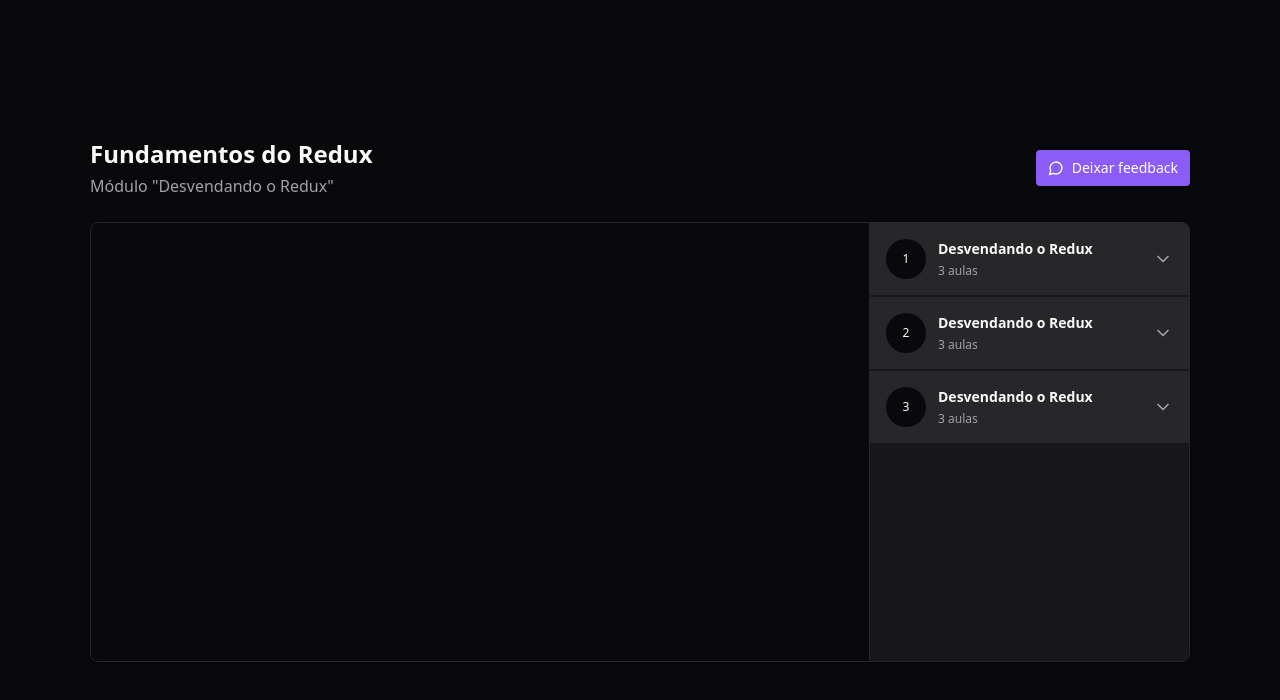
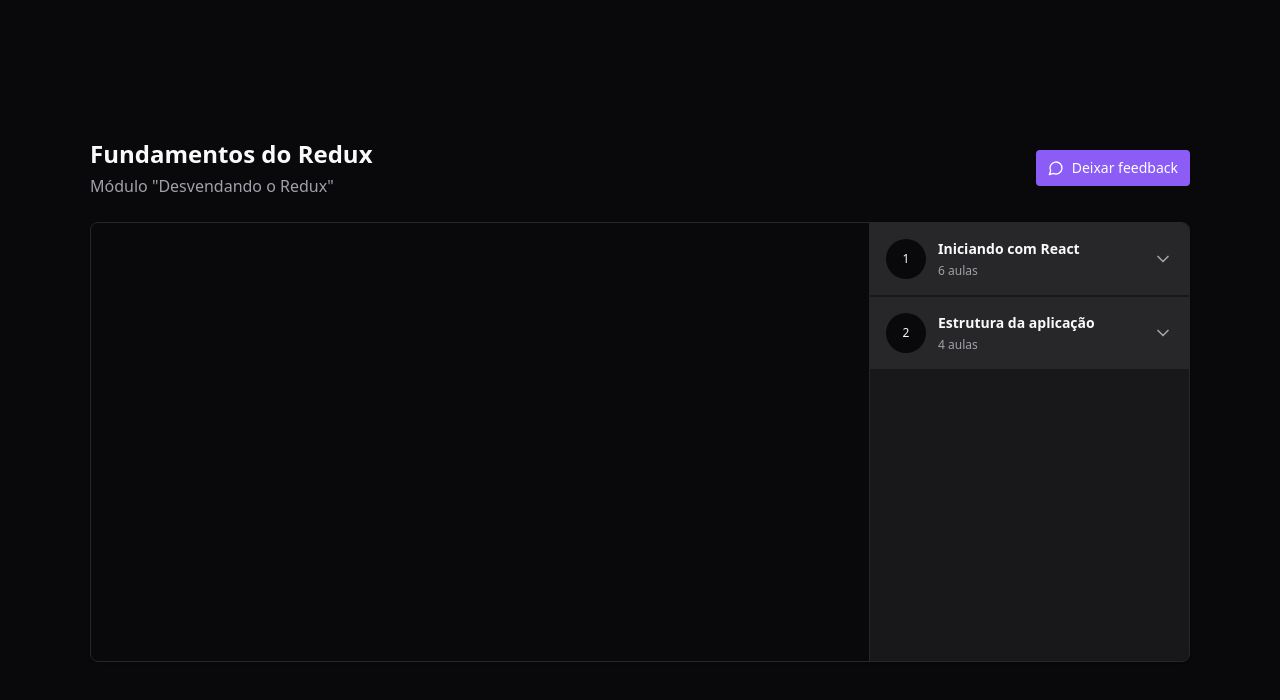
Before and after one commit to yuri-ruas/ignite-redux-zustand, a React (Vite) app: page / in a window 1280 px wide. Shown: the top 700 px of the page. Built offline with nearby package versions, Linux system fonts and the light colour scheme.

Commit message:
aplicação com redux: criando reducer do player

```diff
--- a/src/components/Module.tsx
+++ b/src/components/Module.tsx
@@ -2,6 +2,7 @@
 
 import { ChevronDown } from 'lucide-react'
 import { Lesson } from './Lesson'
+import { useAppSelector } from '../store';
 
 interface ModuleProps {
   moduleIndex: number
@@ -10,6 +11,10 @@
 }
 
 export function Module({ moduleIndex, title, amountOfLessons }: ModuleProps) {
+  const lessons = useAppSelector(state => {
+    return state.player.course.modules[moduleIndex].lessons
+  })
+
   return (
     <Collapsible.Root className="group">
       <Collapsible.Trigger className=" flex w-full items-center gap-3 bg-zinc-800 p-4">
@@ -27,9 +32,15 @@
 
       <Collapsible.Content>
         <nav className="relative flex flex-col gap-4 p-6">
-          <Lesson title="Fundamentos do Redux" duration="09:13" />
-          <Lesson title="Fundamentos do Redux" duration="09:13" />
-          <Lesson title="Fundamentos do Redux" duration="09:13" />
+          {lessons.map(lesson => {
+            return (
+              <Lesson
+                key={lesson.id}
+                title={lesson.title}
+                duration={lesson.duration}
+              />
+            )
+          })}
         </nav>
       </Collapsible.Content>
     </Collapsible.Root>
--- a/src/pages/Player.tsx
+++ b/src/pages/Player.tsx
@@ -2,8 +2,13 @@
 import { Header } from '../components/Header'
 import { Video } from '../components/Video'
 import { Module } from '../components/Module'
+import { useAppSelector } from '../store'
 
 export function Player() {
+  const modules = useAppSelector(state => {
+    return state.player.course.modules
+  })
+
   return (
     <div className="h-screen bg-zinc-950 text-zinc-50 flex justify-center items-center">
       <div className="flex w-[1100px] flex-col gap-6">
@@ -22,9 +27,16 @@
           </div>
 
           <aside className="w-80 divide-y-2 divide-zinc-900 absolute top-0 bottom-0 right-0 border-l border-zinc-800 bg-zinc-900 overflow-y-scroll scrollbar scrollbar-thin scrollbar-track-zinc-950 scrollbar-thumb-zinc-800">
-            <Module moduleIndex={0} title="Desvendando o Redux" amountOfLessons={3} />
-            <Module moduleIndex={1} title="Desvendando o Redux" amountOfLessons={3} />
-            <Module moduleIndex={2} title="Desvendando o Redux" amountOfLessons={3} />
+            {modules.map((module, index) => {
+              return (
+                <Module
+                  key={module.id}
+                  moduleIndex={index}
+                  title={module.title}
+                  amountOfLessons={module.lessons.length}
+                />
+              )
+            })}
           </aside>
         </main>
       </div>
--- a/src/store/index.ts
+++ b/src/store/index.ts
@@ -1,8 +1,11 @@
 import { configureStore } from '@reduxjs/toolkit'
 import { useSelector, TypedUseSelectorHook} from 'react-redux'
+import { player } from './slices/player'
 
 export const store = configureStore({
-  reducer: {}
+  reducer: {
+    player
+  }
 })
 
 export type RootState = ReturnType<typeof store.getState>
--- /dev/null
+++ b/src/store/slices/player.ts
@@ -0,0 +1,37 @@
+import { createSlice } from "@reduxjs/toolkit";
+
+const playerSlice = createSlice({
+  name: 'player',
+  initialState: {
+    course: {
+      modules: [
+        {
+          id: '1',
+          title: 'Iniciando com React',
+          lessons: [
+            { id: 'Jai8w6K_GnY', title: 'CSS Modules', duration: '13:45' },
+            { id: 'w-DW4DhDfcw', title: 'Estilização do Post', duration: '10:05' },
+            { id: 'D83-55LUdKE', title: 'Componente: Header', duration: '06:33' },
+            { id: 'w_ATsETujaY', title: 'Componente: Sidebar', duration: '09:12' },
+            { id: 'Pj8dPeameYo', title: 'CSS Global', duration: '03:23' },
+            { id: '8KBq2vhwbac', title: 'Form de comentários', duration: '11:34' },
+          ],
+        },
+        {
+          id: '2',
+          title: 'Estrutura da aplicação',
+          lessons: [
+            { id: 'gE48FQXRZ_o', title: 'Componente: Comment', duration: '13:45' },
+            { id: 'Ng_Vk4tBl0g', title: 'Responsividade', duration: '10:05' },
+            { id: 'h5JA3wfuW1k', title: 'Interações no JSX', duration: '06:33' },
+            { id: '1G0vSTqWELg', title: 'Utilizando estado', duration: '09:12' },
+          ]
+        }
+      ],
+    }
+  },
+
+  reducers: {},
+})
+
+export const player = playerSlice.reducer
```
